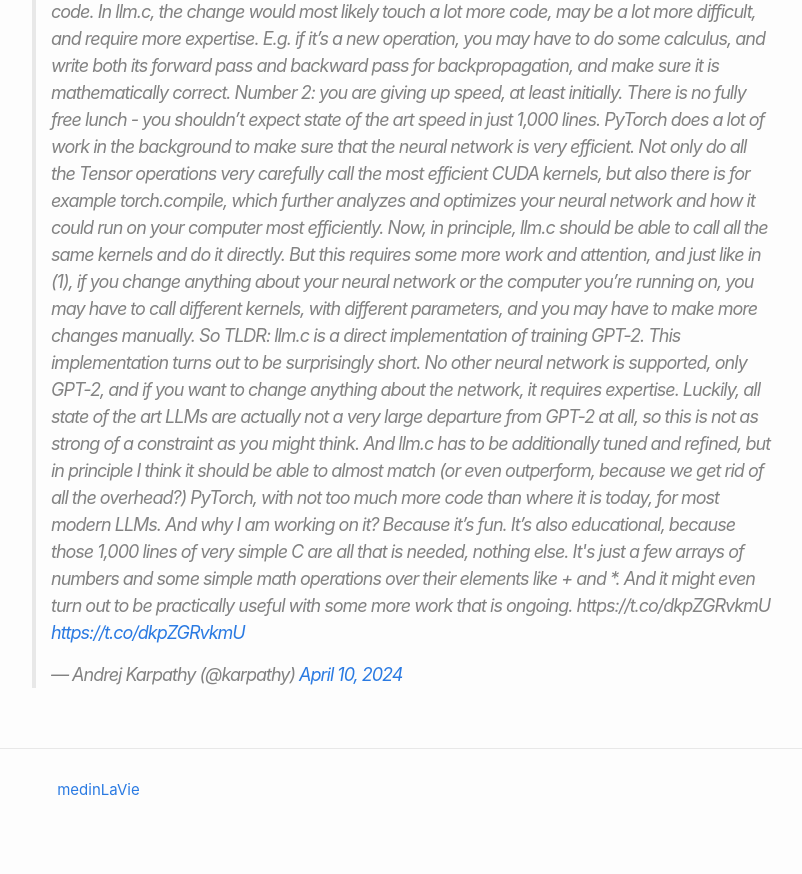
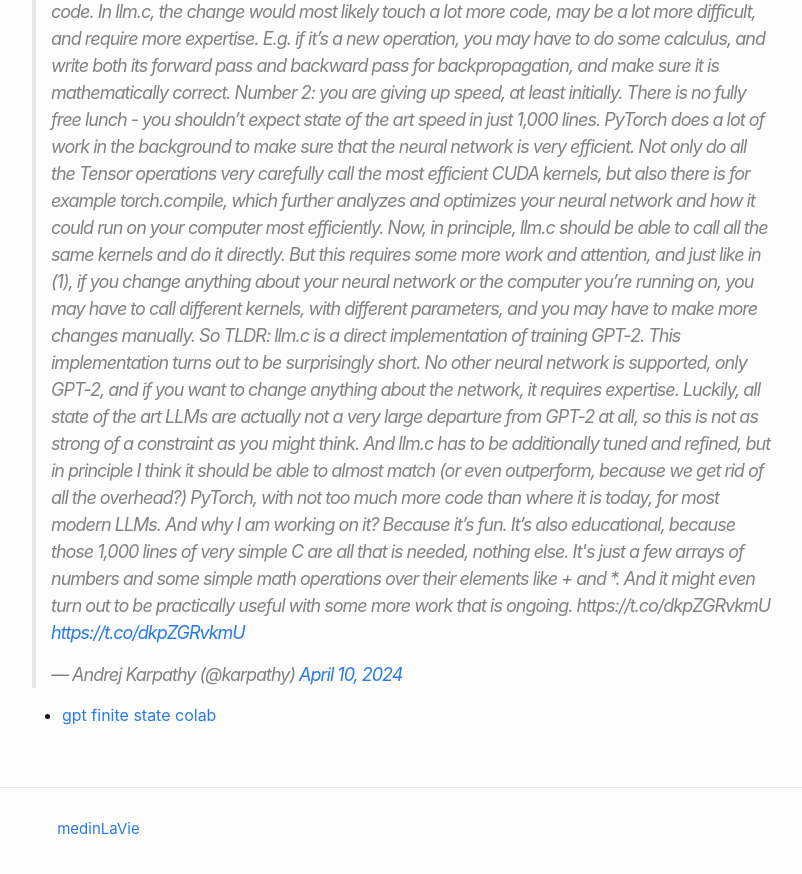
Before and after one commit to medinLaVie/medinLaVie.github.io, a Jekyll site: the page built from _posts/2024-05-01-llmc.md, in a window 1280 px wide and 900 px high, scrolled down 877 px. Shown: the top 874 px of the window, without its empty margins (238-1040 px from the left). Built offline with Jekyll 4.4.1, drawn with Linux system fonts in a browser that asks for light colours.

Commit message:
Update 2024-05-01-llmc.md

```diff
--- a/_posts/2024-05-01-llmc.md
+++ b/_posts/2024-05-01-llmc.md
@@ -24,3 +24,6 @@
 So TLDR: llm.c is a direct implementation of training GPT-2. This implementation turns out to be surprisingly short. No other neural network is supported, only GPT-2, and if you want to change anything about the network, it requires expertise. Luckily, all state of the art LLMs are actually not a very large departure from GPT-2 at all, so this is not as strong of a constraint as you might think. And llm.c has to be additionally tuned and refined, but in principle I think it should be able to almost match (or even outperform, because we get rid of all the overhead?) PyTorch, with not too much more code than where it is today, for most modern LLMs.
 
 And why I am working on it? Because it’s fun. It’s also educational, because those 1,000 lines of very simple C are all that is needed, nothing else. It's just a few arrays of numbers and some simple math operations over their elements like + and *. And it might even turn out to be practically useful with some more work that is ongoing. https://t.co/dkpZGRvkmU <a href="https://t.co/dkpZGRvkmU">https://t.co/dkpZGRvkmU</a></p>&mdash; Andrej Karpathy (@karpathy) <a href="https://twitter.com/karpathy/status/1778153659106533806?ref_src=twsrc%5Etfw">April 10, 2024</a></blockquote>
+
+
+- [gpt finite state colab](https://colab.research.google.com/drive/1SiF0KZJp75rUeetKOWqpsA8clmHP6jMg?usp=sharing)
```
